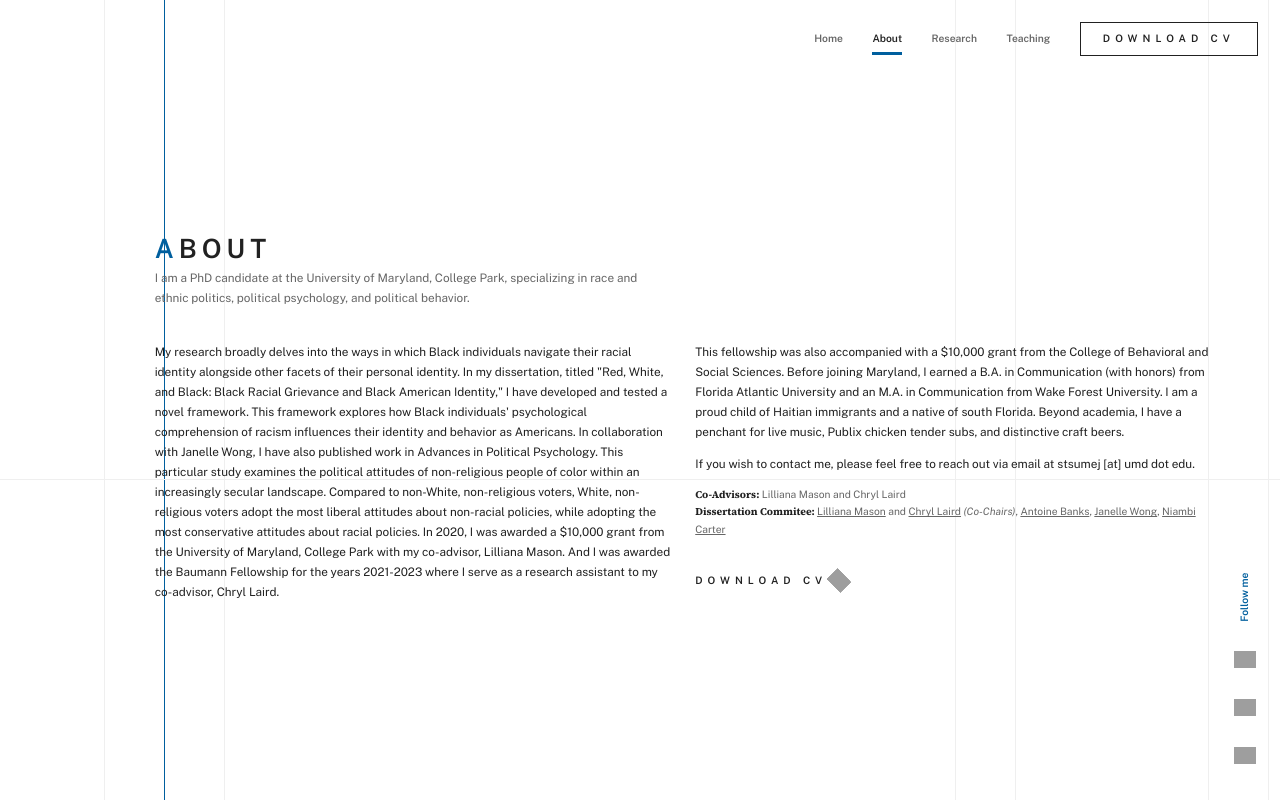
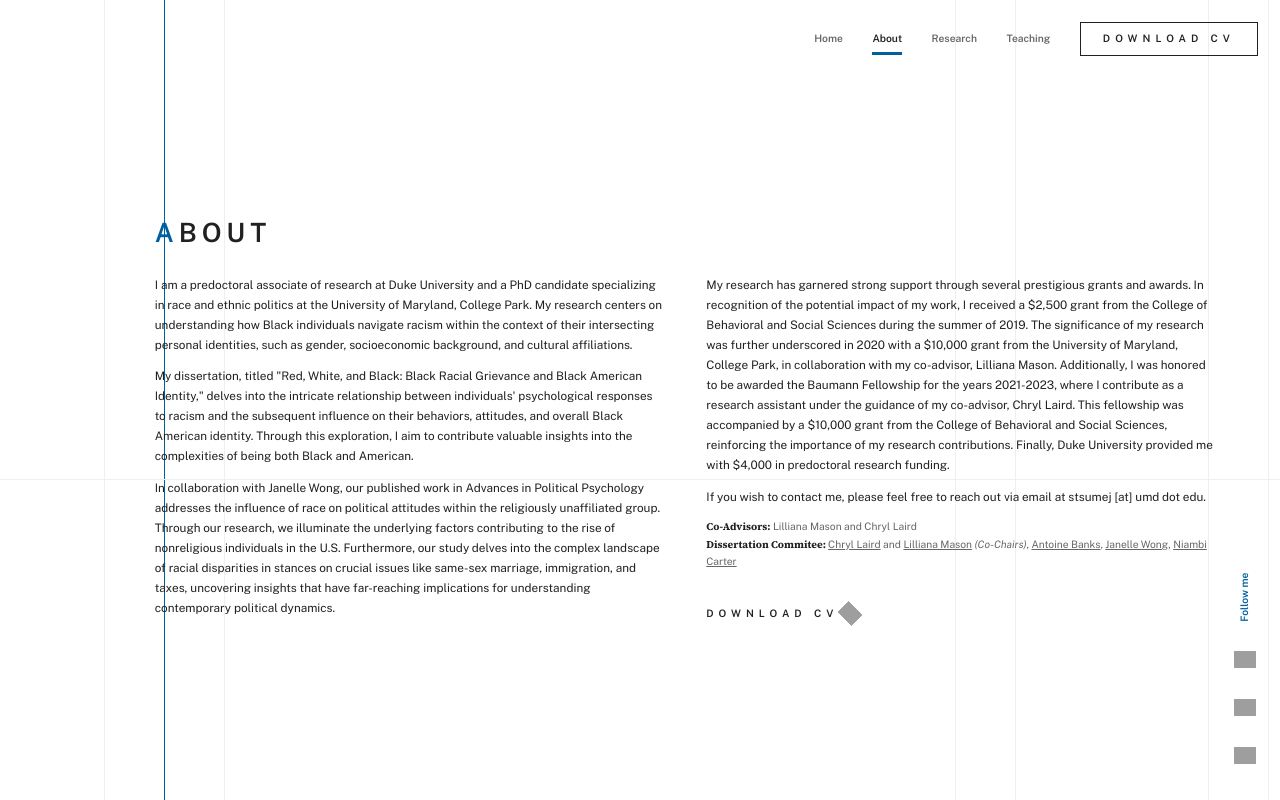
Before and after one commit to alecherryy/jenn-folio, a React (Create React App) app: page /about in a window 1280 px wide. Built offline with nearby package versions, Linux system fonts and the light colour scheme; grey boxes are pictures that could not be loaded.

Commit message:
content and CV changes

```diff
--- a/src/components/core/Committee/Committee.tsx
+++ b/src/components/core/Committee/Committee.tsx
@@ -2,12 +2,12 @@ import './styles.scss';
 
 const COMMITTEE = [
   {
+    name: 'Chryl Laird',
+    website: 'https://www.chryllaird.com/',
+  },
+  {
     name: 'Lilliana Mason',
     website: 'https://snfagora.jhu.edu/person/lilliana-mason/',
-  },
-  {
-    name: 'Chryl Laird',
-    website: 'https://www.chryllaird.com/',
   },
   {
     name: 'Antoine Banks',
--- a/src/components/pages/About/About.tsx
+++ b/src/components/pages/About/About.tsx
@@ -16,16 +16,16 @@ export const About = () => {
         <Fade duration={1000} direction="right">
           <Content>
             <div className="p-about__inner">
-              <Title singleChar="A" title="bout">
-                <p>{parse(ABOUT.intro)}</p>
-              </Title>
+              <Title singleChar="A" title="bout" />
             </div>
             <div className="p-about__inner">
               <div className="p-about__text">
-                <p className="u-txt-black">{ABOUT.education}</p>
+                <p className="u-txt-black">{ABOUT.intro}</p>
+                <p className="u-txt-black">{ABOUT.text}</p>
+                <p className="u-txt-black">{ABOUT.text_2}</p>
               </div>
               <div className="p-about__text">
-                <p className="u-txt-black">{ABOUT.education_2}</p>
+                <p className="u-txt-black">{ABOUT.text_3}</p>
                 <p className="u-txt-black">{ABOUT.contact}</p>
                 <Advisors />
                 <Committee />
--- a/src/components/pages/About/styles.scss
+++ b/src/components/pages/About/styles.scss
@@ -23,10 +23,10 @@ $spacing-mobile: $font-size-h2+$line-height-normal;
 
 .p-about__inner {
 
-  @include bp-tablet {
+  @include bp-desktop {
     display: grid;
     grid-template-columns: repeat(2, 1fr);
-    gap: $spacing-3;
+    gap: $spacing-6;
   }
 
 }
--- a/src/wording/about.ts
+++ b/src/wording/about.ts
@@ -1,8 +1,7 @@
 export const ABOUT = {
-  intro: `I am a PhD candidate at the University of Maryland, College Park, specializing in race and ethnic politics, political psychology, and political behavior.`,
-  education: `My research broadly delves into the ways in which Black individuals navigate their racial identity alongside other facets of their personal identity. In my dissertation, titled "Red, White, and Black: Black Racial Grievance and Black American Identity," I have developed and tested a novel framework. This framework explores how Black individuals' psychological comprehension of racism influences their identity and behavior as Americans.
-  In collaboration with Janelle Wong, I have also published work in Advances in Political Psychology. This particular study examines the political attitudes of non-religious people of color within an increasingly secular landscape. Compared to non-White, non-religious voters, White, non-religious voters adopt the most liberal attitudes about non-racial policies, while adopting the most conservative attitudes about racial policies. In 2020, I was awarded a $10,000 grant from the University of Maryland, College Park with my co-advisor, Lilliana Mason. And I was awarded the Baumann Fellowship for the years 2021-2023 where I serve as a research assistant to my co-advisor, Chryl Laird. `,
-  education_2: `This fellowship was also accompanied with a $10,000 grant from the College of Behavioral and Social Sciences.
-  Before joining Maryland, I earned a B.A. in Communication (with honors) from Florida Atlantic University and an M.A. in Communication from Wake Forest University. I am a proud child of Haitian immigrants and a native of south Florida. Beyond academia, I have a penchant for live music, Publix chicken tender subs, and distinctive craft beers.`,
+  intro: `I am a predoctoral associate of research at Duke University and a PhD candidate specializing in race and ethnic politics at the University of Maryland, College Park. My research centers on understanding how Black individuals navigate racism within the context of their intersecting personal identities, such as gender, socioeconomic background, and cultural affiliations.`,
+  text: `My dissertation, titled "Red, White, and Black: Black Racial Grievance and Black American Identity," delves into the intricate relationship between individuals' psychological responses to racism and the subsequent influence on their behaviors, attitudes, and overall Black American identity. Through this exploration, I aim to contribute valuable insights into the complexities of being both Black and American.`,
+  text_2: `In collaboration with Janelle Wong, our published work in Advances in Political Psychology addresses the influence of race on political attitudes within the religiously unaffiliated group. Through our research, we illuminate the underlying factors contributing to the rise of nonreligious individuals in the U.S. Furthermore, our study delves into the complex landscape of racial disparities in stances on crucial issues like same-sex marriage, immigration, and taxes, uncovering insights that have far-reaching implications for understanding contemporary political dynamics.`,
+  text_3: `My research has garnered strong support through several prestigious grants and awards. In recognition of the potential impact of my work, I received a $2,500 grant from the College of Behavioral and Social Sciences during the summer of 2019. The significance of my research was further underscored in 2020 with a $10,000 grant from the University of Maryland, College Park, in collaboration with my co-advisor, Lilliana Mason. Additionally, I was honored to be awarded the Baumann Fellowship for the years 2021-2023, where I contribute as a research assistant under the guidance of my co-advisor, Chryl Laird. This fellowship was accompanied by a $10,000 grant from the College of Behavioral and Social Sciences, reinforcing the importance of my research contributions. Finally, Duke University provided me with $4,000 in predoctoral research funding.`,
   contact: `If you wish to contact me, please feel free to reach out via email at stsumej [at] umd dot edu.`
 }
--- a/src/wording/home.ts
+++ b/src/wording/home.ts
@@ -1,7 +1,7 @@
 export const HOME = {
   role: `PhD Candidate`,
   college: `University of Maryland, College Park, MD`,
-  intro: `I am a PhD Candidate at the University of Maryland, College Park, specializing in race and ethnic politics, political psychology, and political behavior.`,
+  intro: `I am a predoctoral associate of research at Duke University and a PhD candidate specializing in race and ethnic politics at the University of Maryland, College Park.`,
   publications: `Research`,
   publicationsList: [{
     date: ' Advances in Political Psychology 2022',
```
Also changed, not shown: 1 other file (tests, documents, lock files or other folders).
